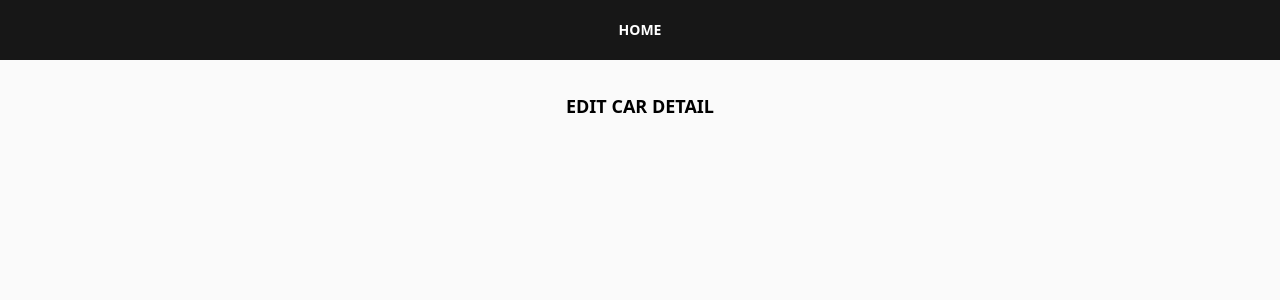
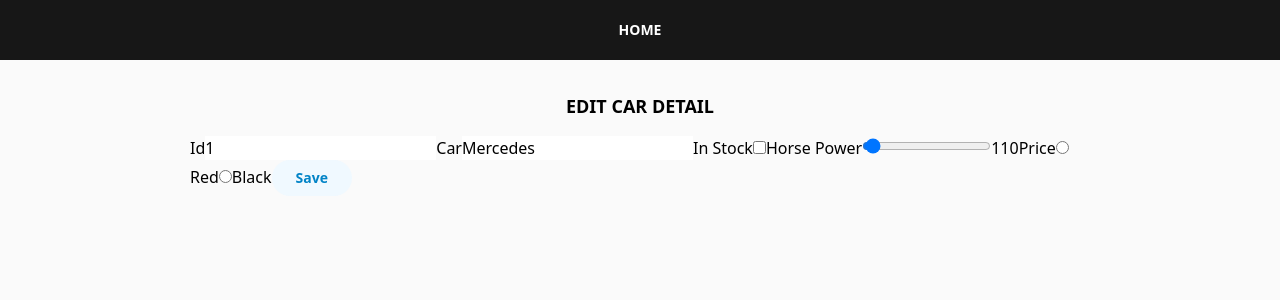
Before and after one commit to burakadam/mcds-challenge, a React (Create React App) app: page /detail/CAR-HTK-123 in a window 1280 px wide. Shown: the top 300 px of the page. Built offline with nearby package versions, Linux system fonts and the light colour scheme.

Commit message:
basic form elements added

```diff
--- a/package.json
+++ b/package.json
@@ -12,6 +12,7 @@
     "@types/react": "^18.0.0",
     "@types/react-dom": "^18.0.0",
     "craco": "^0.0.3",
+    "formik": "^2.2.9",
     "react": "^18.2.0",
     "react-dom": "^18.2.0",
     "react-redux": "^8.0.5",
@@ -19,7 +20,8 @@
     "react-scripts": "5.0.1",
     "redux": "^4.2.0",
     "typescript": "^4.4.2",
-    "web-vitals": "^2.1.0"
+    "web-vitals": "^2.1.0",
+    "yup": "^0.32.11"
   },
   "scripts": {
     "start": "craco start",
--- a/src/components/Button/Button.tsx
+++ b/src/components/Button/Button.tsx
@@ -1,11 +1,12 @@
 import { IButtonProps } from '.';
 
-const Button = (props: IButtonProps) => (
+const Button = ({ onClick, text, ...rest }: IButtonProps) => (
   <button
     className='h-9 rounded-full text-sm font-semibold whitespace-nowrap px-6 focus:outline-none focus:ring-2 bg-sky-50 text-sky-600 hover:bg-sky-100 hover:text-sky-700 focus:ring-sky-600 dark:bg-slate-700 dark:text-slate-100 dark:hover:bg-slate-600 dark:hover:text-white dark:focus:ring-slate-500'
-    onClick={props.onClick}
+    onClick={onClick}
+    {...rest}
   >
-    EDIT
+    {text}
   </button>
 );
 
--- a/src/components/Button/index.ts
+++ b/src/components/Button/index.ts
@@ -1,5 +1,6 @@
 export interface IButtonProps {
   onClick?: React.MouseEventHandler<HTMLButtonElement>;
+  text: string;
 }
 
 export * from './Button';
--- a/src/containers/Detail/Detail.tsx
+++ b/src/containers/Detail/Detail.tsx
@@ -1,10 +1,85 @@
+import { Button } from '@/components/Button';
 import { Layout } from '@/components/Layout';
 import { Title } from '@/components/Title';
+import { useFormik } from 'formik';
 
 const Detail = () => {
+  const formik = useFormik({
+    initialValues: {
+      carId: '1',
+      car: 'Mercedes',
+      inStock: false,
+      hp: 110,
+      price: 100,
+      color: 'red',
+    },
+    onSubmit: (values) => {
+      alert(JSON.stringify(values, null, 2));
+    },
+  });
+
   return (
     <Layout>
       <Title title='EDIT CAR DETAIL' />
+      <form onSubmit={formik.handleSubmit}>
+        <label htmlFor='firstName'>Id</label>
+        <input
+          id='carId'
+          name='carId'
+          type='text'
+          onChange={formik.handleChange}
+          onBlur={formik.handleBlur}
+          value={formik.values.carId}
+        />
+        <label htmlFor='firstName'>Car</label>
+        <input
+          id='car'
+          name='car'
+          type='text'
+          onChange={formik.handleChange}
+          onBlur={formik.handleBlur}
+          value={formik.values.car}
+        />
+        <label htmlFor='firstName'>In Stock</label>
+        <input
+          id='inStock'
+          name='inStock'
+          type='checkbox'
+          onChange={formik.handleChange}
+          onBlur={formik.handleBlur}
+          checked={formik.values.inStock}
+        />
+        <label htmlFor='firstName'>Horse Power</label>
+        <input
+          id='hp'
+          name='hp'
+          type='range'
+          min='100'
+          max='550'
+          onChange={formik.handleChange}
+          onBlur={formik.handleBlur}
+          value={formik.values.hp}
+        />
+        <span>{formik.values.hp}</span>
+        <label htmlFor='firstName'>Price</label>
+        <input
+          name='color'
+          type='radio'
+          value='red'
+          onChange={formik.handleChange}
+          onBlur={formik.handleBlur}
+        />
+        <label htmlFor='red'>Red</label>
+        <input
+          name='color'
+          type='radio'
+          value='black'
+          onChange={formik.handleChange}
+          onBlur={formik.handleBlur}
+        />
+        <label htmlFor='black'>Black</label>
+        <Button text='Save' />
+      </form>
     </Layout>
   );
 };
--- a/src/containers/Home/columns.tsx
+++ b/src/containers/Home/columns.tsx
@@ -1,4 +1,3 @@
-import { Button } from '@/components/Button';
 import { ColorText } from '@/components/ColorText';
 import { _formatNumber } from '@/utils/formatNumber';
 import { Link } from 'react-router-dom';
```
Also changed, not shown: 1 other file (tests, documents, lock files or other folders).
